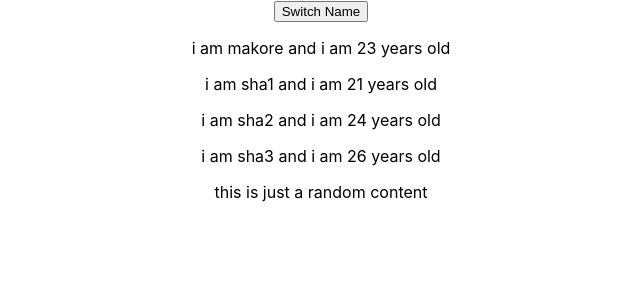
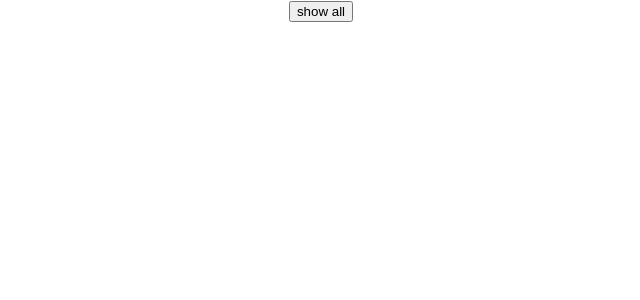
Before and after one commit to shaico92/reactBeginner, a React (Create React App) app: page / in a window 1280 px wide. Shown: the top 300 px of the page, without its empty margins (319-959 px from the left). Built offline with nearby package versions, Linux system fonts and the light colour scheme.

Commit message:
how to use condition on jsxfiles

```diff
--- a/src/App.js
+++ b/src/App.js
@@ -1,13 +1,14 @@
-import React,{useState} from 'react';
+import React,{useState, Component} from 'react';
 //import logo from './logo.svg';
 import './App.css';
 
 import Person from './Person/Person';
 
 
-const App = props=>  {
+class App extends Component  {
+  /*
   const [ personsProps, setPersonsState ] = useState({
-    changed : false,
+    showPersons : false,
   persons: [
       {name: 'makore', age :23},
       {name: 'sha1', age :21},
@@ -19,8 +20,26 @@ const App = props=>  {
 
 
   });
+*/
 
-const switchnNmeHandler = ()=>{
+state = {
+  showPersons : false,
+persons: [
+    {name: 'makore', age :23},
+    {name: 'sha1', age :21},
+    {name: 'sha2', age :24},
+    {name: 'sha3', age :26}
+
+]
+
+
+
+}
+
+
+
+/*
+ switchnNmeHandler = ()=>{
       if (personsProps.changed===false) {
         setPersonsState({
 
@@ -61,6 +80,13 @@ const switchnNmeHandler = ()=>{
 
 
     }
+*/
+  togglePersonsHandler = ()=>{
+
+      console.log('kodkads');
+      const doesShow = this.state.showPersons;
+         this.setState({showPersons : !doesShow})
+    }
 
 
 
@@ -68,19 +94,26 @@ const switchnNmeHandler = ()=>{
 
 
 
+render()
+{
+  return (
+    <div className="App">
+      <button onClick={this.togglePersonsHandler}>show all</button>
+
+      {/*checks if show is true else show null*/}
+      { this.state.showPersons ?
 
 
-  return (
-    <div className="App">
-      <button onClick={switchnNmeHandler}>Switch Name</button>
-<Person name= {personsProps.persons[0].name} age ={personsProps.persons[0].age}/>
-<Person name= {personsProps.persons[1].name} age ={personsProps.persons[1].age}/>
-<Person name= {personsProps.persons[2].name} age ={personsProps.persons[2].age}/>
-<Person name= {personsProps.persons[3].name} age ={personsProps.persons[3].age}>this is just a random content</Person>
-
+      <div>
+<Person  name= {this.state.persons[0].name} age ={this.state.persons[0].age}/>
+<Person name= {this.state.persons[1].name} age ={this.state.persons[1].age}/>
+<Person name= {this.state.persons[2].name} age ={this.state.persons[2].age}/>
+<Person name= {this.state.persons[3].name} age ={this.state.persons[3].age}>this is just a random content</Person>
+      </div> : null
+      }
       </div>
   );
-
+    }
 }
 
 export default App;
```
